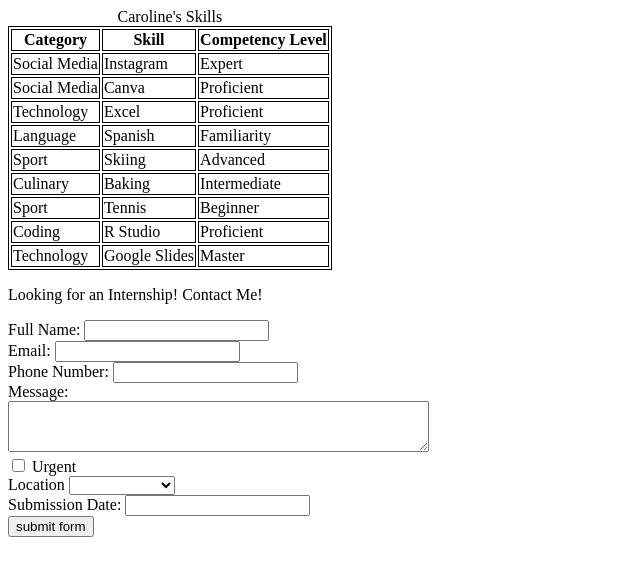
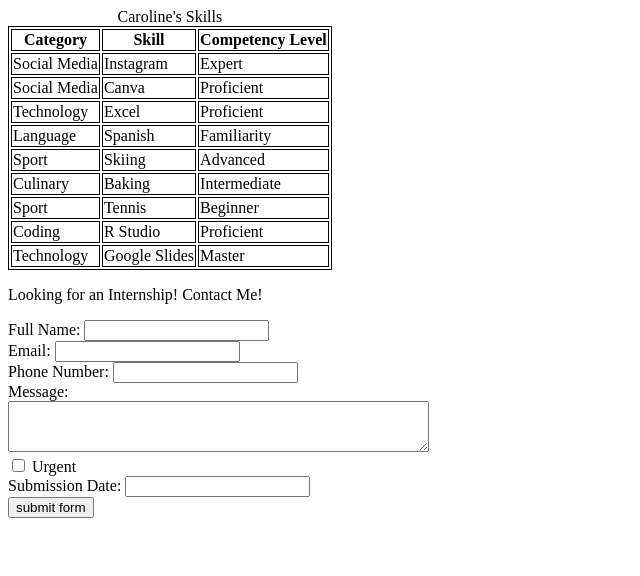
Before and after one commit to carolinekehoee/ist263, a plain HTML site: page lab04/skills.html in a window 1280 px wide. Shown: the whole page, without its empty margins (0-640 px from the left). Drawn offline with Linux system fonts and the light colour scheme.

Commit message:
Update skills.html
Completed Lab04

```diff
--- a/lab04/skills.html
+++ b/lab04/skills.html
@@ -87,18 +87,8 @@
             <label for="message"> Message:</label> <br>
             <textarea id="message" name="message" rows="3" cols="50"></textarea>
             <br>
-
             <input type="checkbox" id="urgent" name="urgent" value="yes">
             <label for="urgent">Urgent</label>
-            <br>
-            <label for="location">Location</label>
-            <select id="location" name="location">
-                <option></option> <!-- blank option is to choose nothing -->
-                <option value="NYC">New York City</option>
-                <option value="LA">Los Angeles</option>
-                <option value="Miami">Miami</option>
-
-            </select>
             <br>
             <label for="date of interest">Submission Date:</label>
             <input type="date of interest" id="date of interest" name="date of interest">
```
